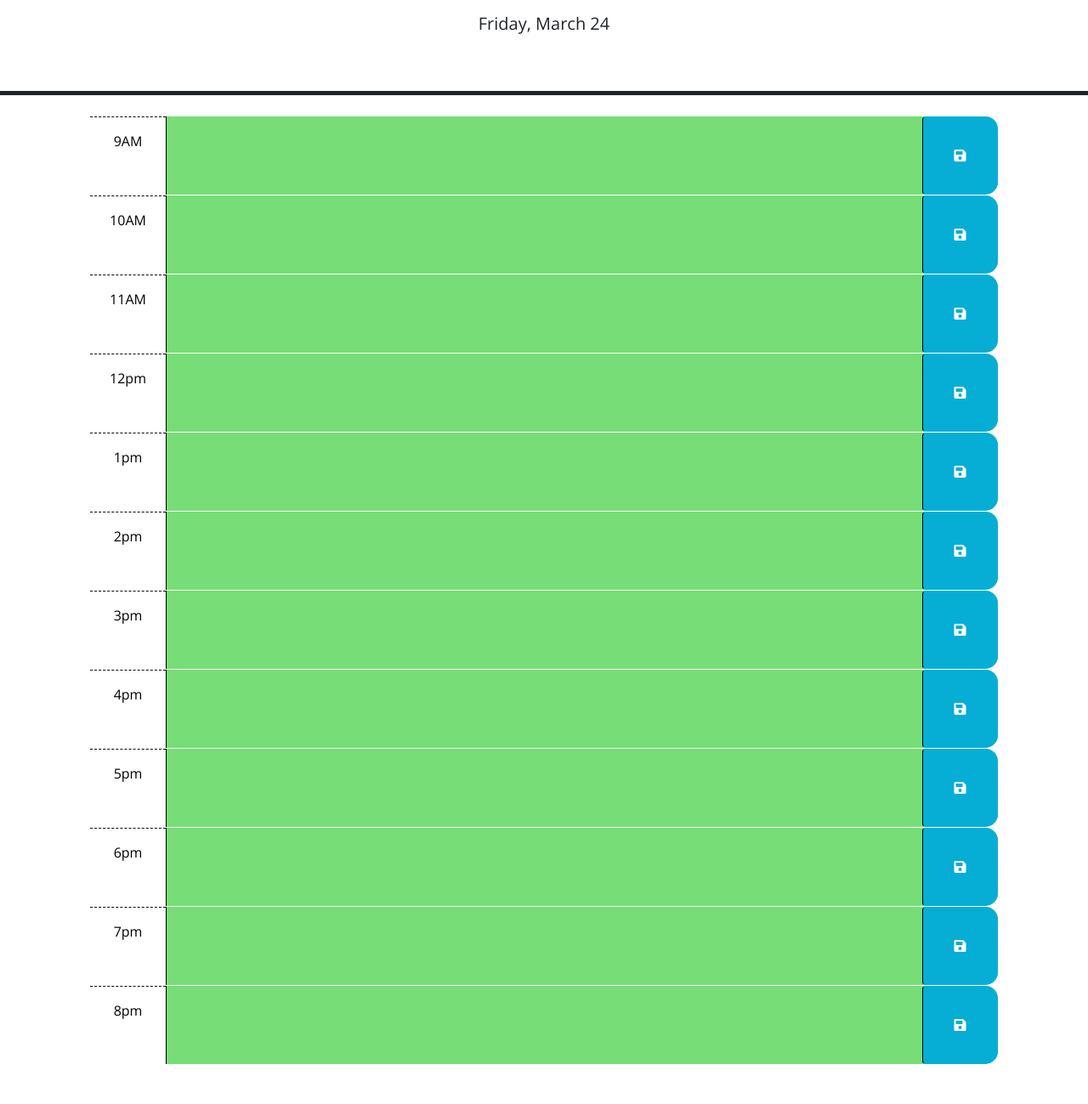
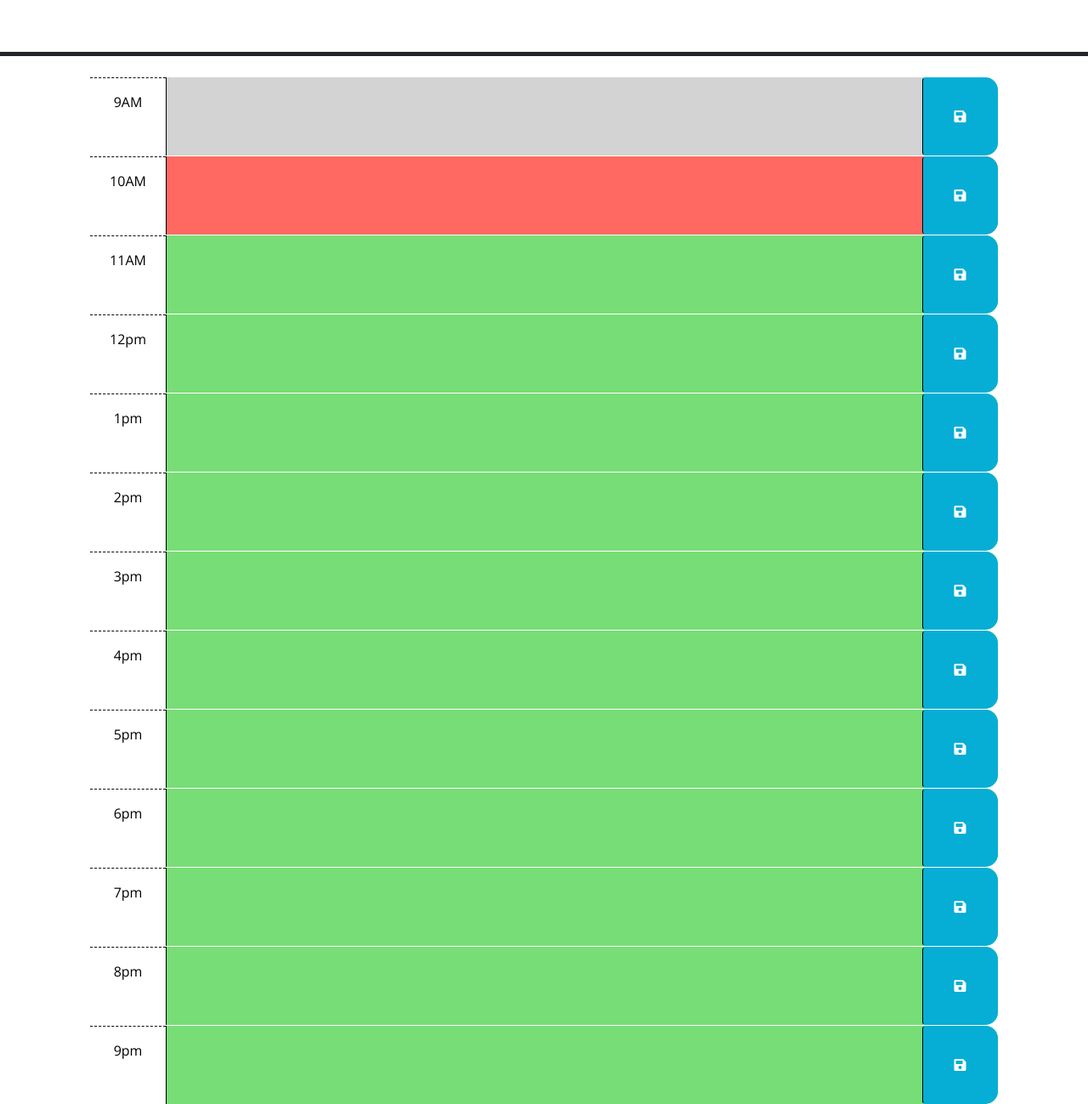
Before and after one commit to thatcher2020/day-planner, a website: page index.html in a window 1280 px wide. Shown: the part 166-1465 px from the top of the page at 85% size. Before the commit the page ends 1418 px from the top, so only its background shows below. Drawn offline with nearby package versions, Linux system fonts and the light colour scheme.

```diff
--- a/Assets/js/script.js
+++ b/Assets/js/script.js
@@ -8,36 +8,29 @@
     var time = $(this).attr('id').split('hour-')[1];
 
   // setting time for colors
-    if (time == currentHour){
-      $(this).addClass('present')
-    } else if (time > currentHour){
-      $(this).addClass('future')
-    } else {
-      $(this).addClass('past')
-    }
-    })
+
 
   // saving to local storage
     $('.saveBtn').on('click', function(){
       var time = $(this).parent().attr('id')
-      var text = $(this).siblings('.typed').val()
+      var text = $(this).siblings('.description').val()
       localStorage.setItem(time, text)
     })
 
   // getting what was saved from local
-    $('#hour-9 .typed').val(localStorage.getItem('hour-9'))
-    $('#hour-10 .typed').val(localStorage.getItem('hour-10'))
-    $('#hour-11 .typed').val(localStorage.getItem('hour-11'))
-    $('#hour-12 .typed').val(localStorage.getItem('hour-12'))
-    $('#hour-13 .typed').val(localStorage.getItem('hour-13'))
-    $('#hour-14 .typed').val(localStorage.getItem('hour-14'))
-    $('#hour-15 .typed').val(localStorage.getItem('hour-15'))
-    $('#hour-16 .typed').val(localStorage.getItem('hour-16'))
-    $('#hour-17 .typed').val(localStorage.getItem('hour-17'))
-    $('#hour-18 .typed').val(localStorage.getItem('hour-18'))
-    $('#hour-19 .typed').val(localStorage.getItem('hour-19'))
-    $('#hour-20 .typed').val(localStorage.getItem('hour-20'))
-
+    $('#hour-9 .description').val(localStorage.getItem('hour-9'))
+    $('#hour-10 .description').val(localStorage.getItem('hour-10'))
+    $('#hour-11 .description').val(localStorage.getItem('hour-11'))
+    $('#hour-12 .description').val(localStorage.getItem('hour-12'))
+    $('#hour-13 .description').val(localStorage.getItem('hour-13'))
+    $('#hour-14 .description').val(localStorage.getItem('hour-14'))
+    $('#hour-15 .description').val(localStorage.getItem('hour-15'))
+    $('#hour-16 .description').val(localStorage.getItem('hour-16'))
+    $('#hour-17 .description').val(localStorage.getItem('hour-17'))
+    $('#hour-18 .description').val(localStorage.getItem('hour-18'))
+    $('#hour-19 .description').val(localStorage.getItem('hour-19'))
+    $('#hour-20 .description').val(localStorage.getItem('hour-20'))
+    $('#hour-21 .description').val(localStorage.getItem('hour-21'))
 
   // displaying current date in header
     $('#currentDay').text(dayjs().format('dddd, MMMM D'))
--- a/index.html
+++ b/index.html
@@ -129,6 +129,14 @@
         </button>
       </div>
 
+      <div id="hour-21" class="row time-block future">
+        <div class="col-2 col-md-1 hour text-center py-3">9pm</div>
+        <textarea class="col-8 col-md-10 description" rows="3"> </textarea>
+        <button class="btn saveBtn col-2 col-md-1" aria-label="save">
+          <i class="fas fa-save" aria-hidden="true"></i>
+        </button>
+      </div>
+
     <script src="https://code.jquery.com/jquery-3.4.1.min.js"></script>
     <script
       src="https://cdn.jsdelivr.net/npm/dayjs@1.11.3/dayjs.min.js"
```
